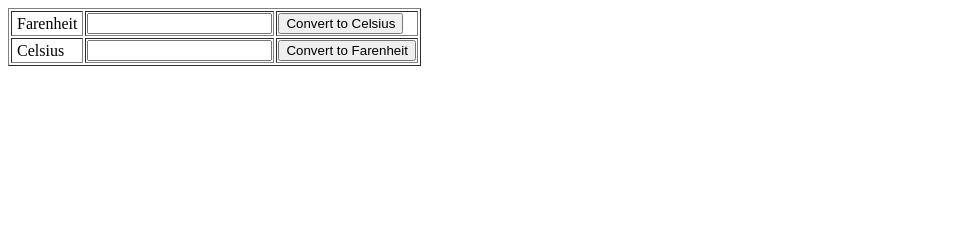
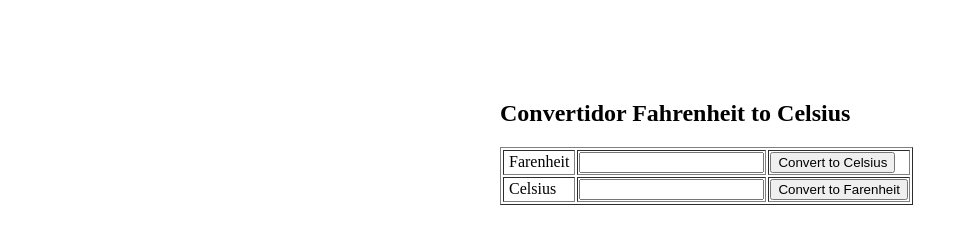
Before and after one commit to EmmAlva/EjercicioGuiado2, a plain HTML site: page index.html in a window 1280 px wide. Shown: the whole page, without its empty margins (0-968 px from the left). Drawn offline with Linux system fonts and the light colour scheme.

Commit message:
Tercer commit

```diff
--- a/index.html
+++ b/index.html
@@ -3,9 +3,15 @@
 <head>
 	<meta charset="UTF-8">
 	<title>Document</title>
+  <style>
+    body{
+      margin-left: 500px;
+      margin-top: 100px;
+    }
+  </style>
 </head>
 <body>
-
+  <h2>Convertidor Fahrenheit to Celsius</h2>
 	 <table border="1">
     <tr>
       <td>&nbsp;Farenheit&nbsp;</td>
```
